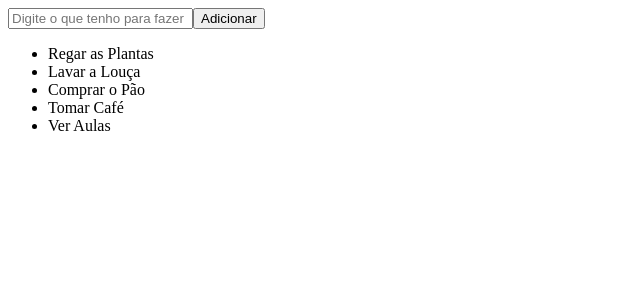
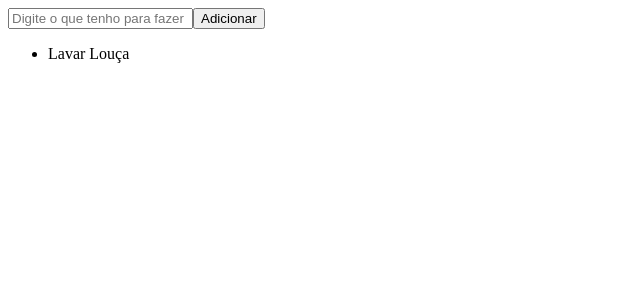
Before and after one commit to vagner0795/todolist-react, a React (Vite) app: page / in a window 1280 px wide. Shown: the top 300 px of the page, without its empty margins (0-640 px from the left). Built offline with nearby package versions, Linux system fonts and the light colour scheme.

Commit message:
feat: updated to do list, add styled-components

```diff
--- a/package.json
+++ b/package.json
@@ -12,6 +12,7 @@
   "dependencies": {
     "react": "^18.2.0",
     "react-dom": "^18.2.0",
+    "styled-components": "^6.0.7",
     "uuid": "^9.0.0"
   },
   "devDependencies": {
--- a/src/App.jsx
+++ b/src/App.jsx
@@ -1,24 +1,16 @@
+// eslint-disable-next-line no-unused-vars
+import React, { useState } from "react";
 import { v4 as uuidv4 } from "uuid";
 
 function App() {
-  const list = [
-    { id: uuidv4(), task: "Regar as Plantas" },
-    { id: uuidv4(), task: "Lavar a Louça" },
-    { id: uuidv4(), task: "Comprar o Pão" },
-    { id: uuidv4(), task: "Tomar Café" },
-    { id: uuidv4(), task: "Ver Aulas" },
-  ];
-
-  console.log(list);
+  const [list, setList] = useState([{ id: uuidv4(), task: "Lavar Louça" }]);
+  const [inputTask, setInputTask] = useState("");
 
   function inputMudou(event) {
-    console.log(event.target.value);
-    list.push({ id: uuidv4(), task: event.target.value });
-
-    console.log(list);
+    setInputTask(event.target.value);
   }
   function butaoClicado() {
-    console.log("fui clicado");
+    setList([...list, { id: uuidv4(), task: inputTask }]);
   }
 
   return (
```
Also changed, not shown: 1 other file (tests, documents, lock files or other folders).
